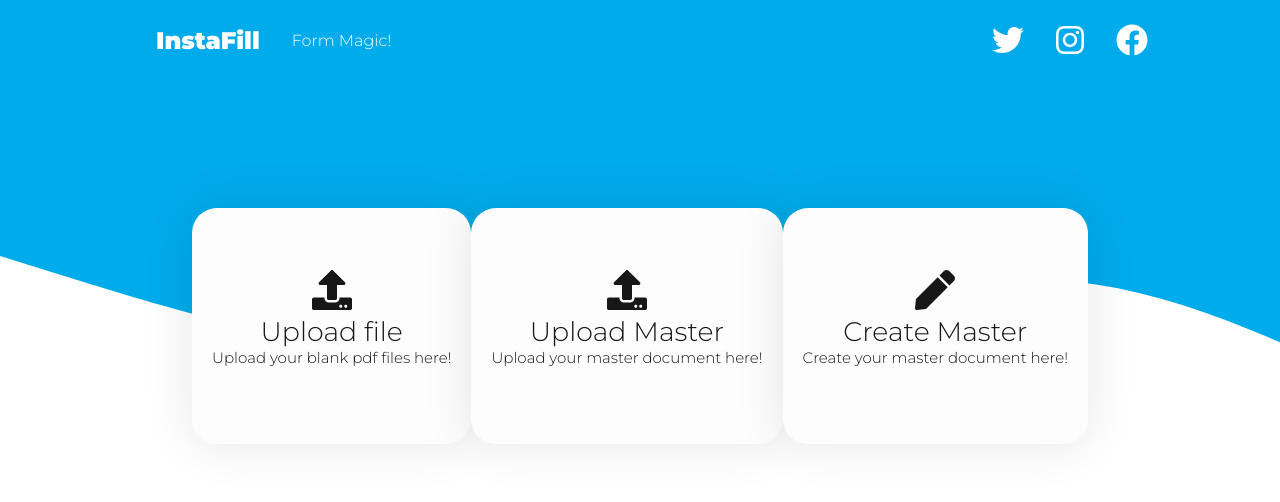
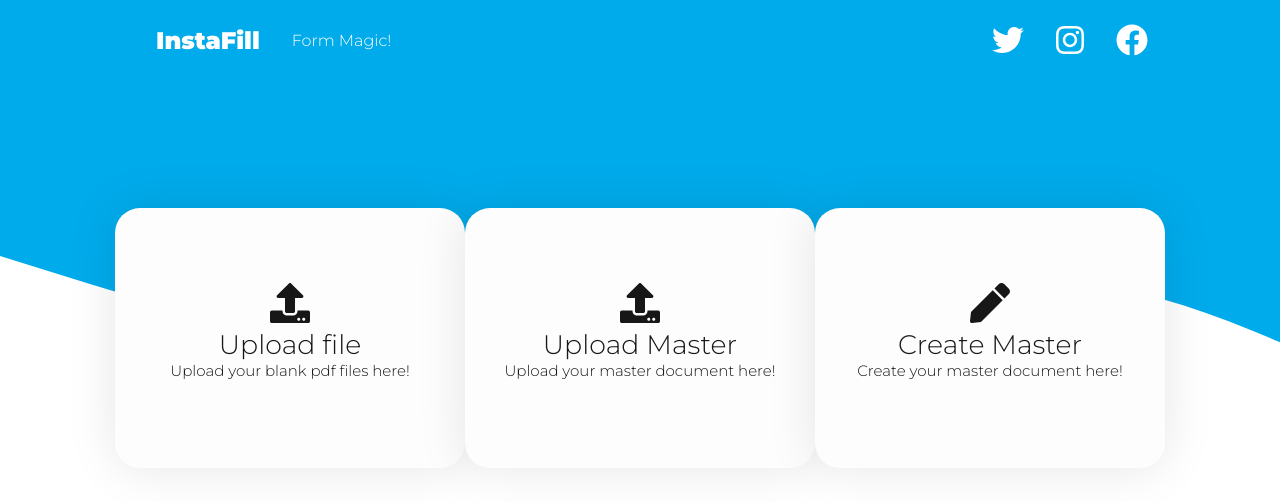
Before and after one commit to sheensantoscapadngan/instafill, a React (Create React App) app in the folder front-end/: page / in a window 1280 px wide. Shown: the top 502 px of the page. Built offline with nearby package versions, Linux system fonts and the light colour scheme.

Commit message:
Fixed Buttons
-Removed text for buttons sizes

```diff
--- a/front-end/src/App.js
+++ b/front-end/src/App.js
@@ -16,9 +16,6 @@ function App() {
         <Route exact path='/' component={MainPage}/>
         <Route exact path='/createMaster' component={createMaster}/>
       </Switch>
-
-
-
     </Router>
   );
 }
--- a/front-end/src/components/common/button/Button.css
+++ b/front-end/src/components/common/button/Button.css
@@ -79,6 +79,8 @@
 }
 
 .btn--large {
-  padding: 20px 20px;
+  height: 260px;
+  width: 350px;
+  padding-bottom: 17px;
   font-size: 40px;
 }
--- a/front-end/src/components/common/button/Button.jsx
+++ b/front-end/src/components/common/button/Button.jsx
@@ -20,7 +20,7 @@ export const Button = ({
     onClick,
     buttonStyle,
     buttonSize,
-}) =>{
+}) => {
 
     const checkButtonStyle = STYLES.includes(buttonStyle) ? buttonStyle : STYLES[0];
 
@@ -31,4 +31,5 @@ export const Button = ({
         </button>
     )
 };
+
 export default Button;
--- a/front-end/src/components/common/navbar/Navbar.jsx
+++ b/front-end/src/components/common/navbar/Navbar.jsx
@@ -28,7 +28,6 @@ export const NavLink = styled(Link)`
   &.active {
     color: white;
   }
-
   white-space: nowrap;
   }
 `;
--- a/front-end/src/pages/index.css
+++ b/front-end/src/pages/index.css
@@ -1,12 +1,13 @@
 /*button stylings*/
-
 .buttons {
   text-align: center;
   margin-top: 10%;
 }
+
 .smallerText {
   font-size: 15px;
 }
+
 .biggerText {
   font-size: 67%;
   font-weight: 500;
--- a/front-end/src/pages/index.jsx
+++ b/front-end/src/pages/index.jsx
@@ -1,67 +1,50 @@
 import React from 'react';
 import './index.css';
-import {Button, Navbar} from '../components/common';
+import {Button} from '../components/common';
 import {FontAwesomeIcon} from '@fortawesome/react-fontawesome';
 import { library } from '@fortawesome/fontawesome-svg-core';
 import { faUpload, faPen } from '@fortawesome/free-solid-svg-icons';
-import {BrowserRouter as Router, Link, Switch, Route} from 'react-router-dom';
+import {Link} from 'react-router-dom';
 library.add(faUpload, faPen)
+
 
 const MainPage = () =>{
     return(
         <div>
+
           <div className="buttons">
-      <Button /*onClick={()=> {console.log("hello world")}}*/
-      type="button"
-      buttonStyle="btn--primary--solid"
-      buttonSize="btn--large">
-        <p className="filler">/</p>
-        <p className="filler">/</p>
 
-        <FontAwesomeIcon icon="upload"/>
-        <p className="biggerText">Upload file</p>
-        <p className="smallerText">Upload your blank pdf files here!</p>
-
-        <p className="filler">/</p>
-        <p className="filler">/</p>
-        <p className="filler">/</p>
-      </Button>
             <Button
               type="button"
               buttonStyle="btn--primary--solid"
               buttonSize="btn--large">
-        <p className="filler">/</p>
-        <p className="filler">/</p>
+              <FontAwesomeIcon icon="upload"/>
+              <p className="biggerText">Upload file</p>
+              <p className="smallerText">Upload your blank pdf files here!</p>
+            </Button>
 
+            <Button
+              type="button"
+              buttonStyle="btn--primary--solid"
+              buttonSize="btn--large">
               <FontAwesomeIcon icon="upload"/>
               <p className="biggerText">Upload Master</p>
               <p className="smallerText">Upload your master document here!</p>
+            </Button>
 
-        <p className="filler">/</p>
-        <p className="filler">/</p>
-        <p className="filler">/</p>
-
-      </Button>
             <Link to='/createMaster'>
               <Button
                 type="button"
                 buttonStyle="btn--primary--solid"
                 buttonSize="btn--large">
-        <p className="filler">/</p>
-        <p className="filler">/</p>
-
                 <FontAwesomeIcon icon="pen"/>
                 <p className="biggerText">Create Master</p>
                 <p className="smallerText">Create your master document here!</p>
-
-        <p className="filler">/</p>
-        <p className="filler">/</p>
-        <p className="filler">/</p>
-
               </Button>
             </Link>
           </div>
         </div>
     )
 }
+
 export default MainPage;
```
Also changed, not shown: front-end/src/components/common/navbar/index.js (+3 -7 lines). Lines whose indentation alone changed are shown as unchanged.
